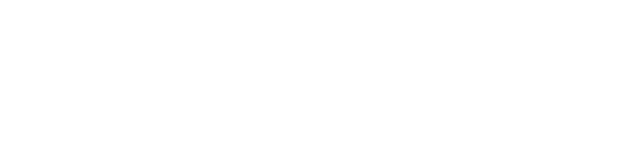
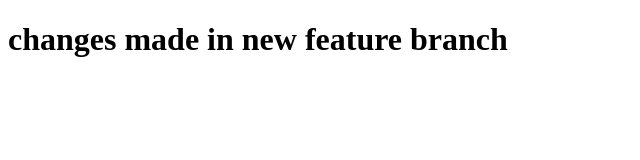
Before and after one commit to gayatri8080/Assignment, a plain HTML site: page index.html in a window 1280 px wide. Shown: the whole page, without its empty margins (0-640 px from the left). Drawn offline with Linux system fonts and the light colour scheme.

Commit message:
testing a new feature

```diff
--- a/index.html
+++ b/index.html
@@ -4,6 +4,6 @@
 
     </head>
     <body>
-
+        <h1>changes made in new feature branch</h1>
     </body>
 </html>
```
Also changed, not shown: NewFeature/newfeature.txt (added).
